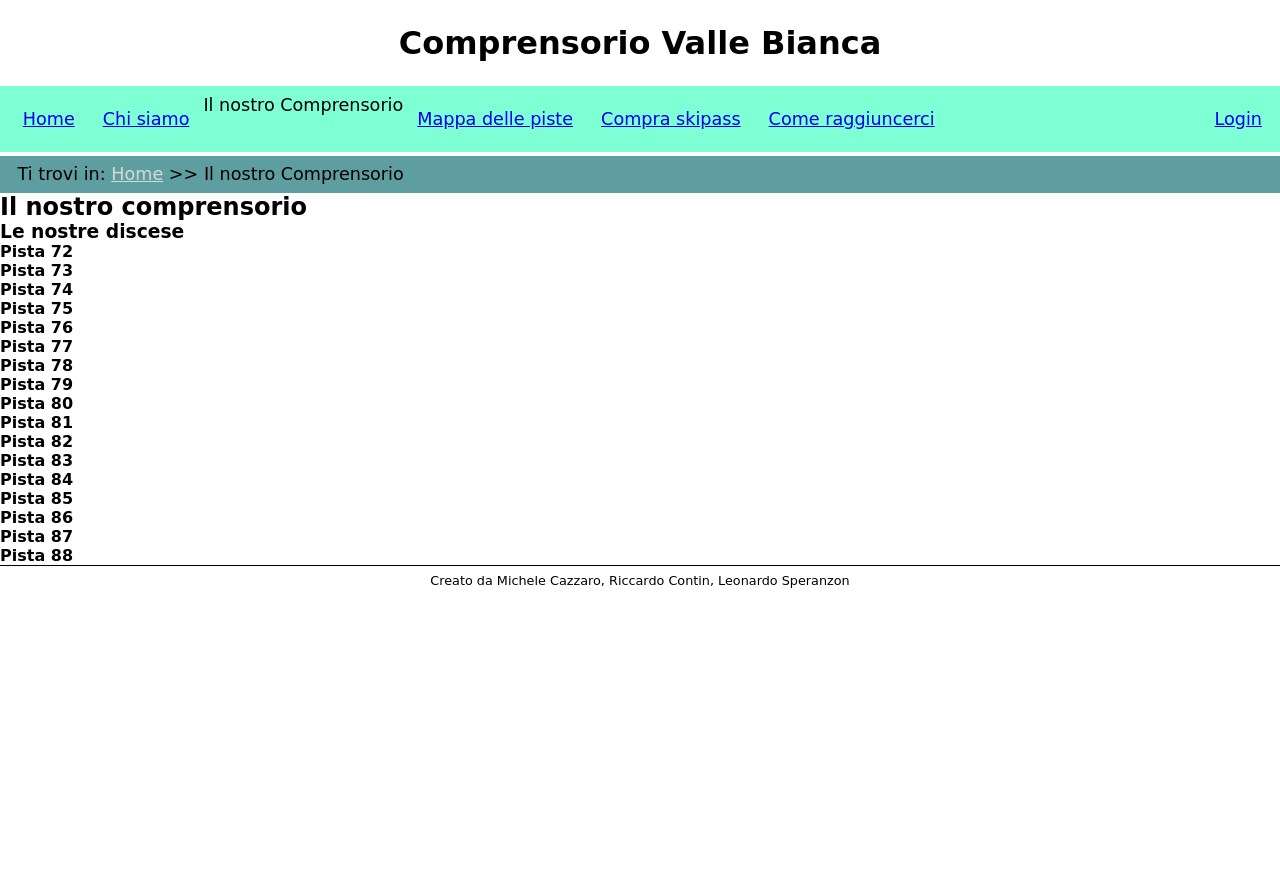
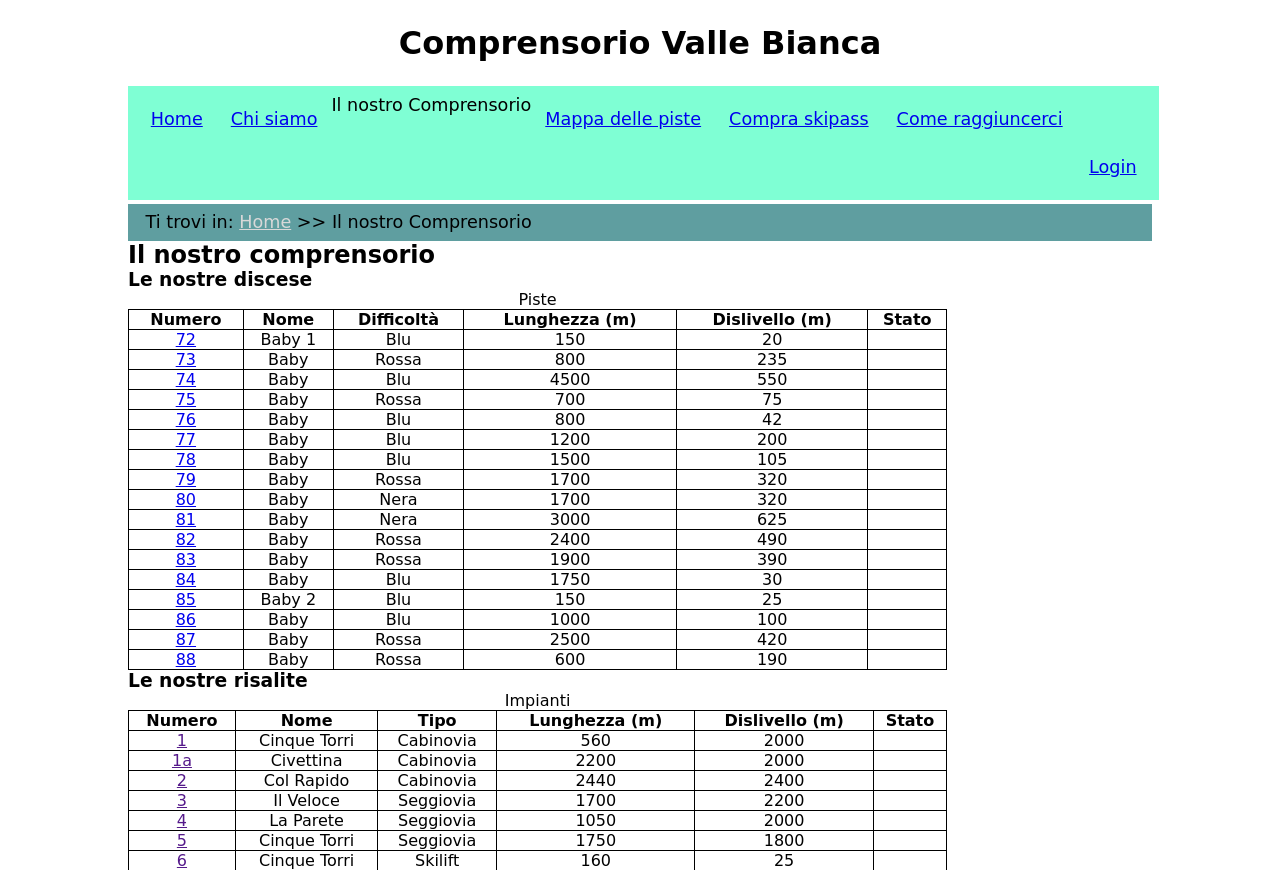
Before and after one commit to microtower00/tecweb-2021, a PHP site: page /comprensorio.html in a window 1280 px wide. Shown: the top 870 px of the page. Before the commit the page ends 588 px from the top, so only its background shows below. Run offline with PHP 8.4, Linux system fonts and the light colour scheme.

Commit message:
Aggiornato pagina comprensorio e buttato giù idea su dettagli piste

```diff
--- a/carrello.html
+++ b/carrello.html
@@ -24,7 +24,7 @@
                 <li><a href="mappa.html">Mappa delle piste</a></li>
                 <li><a href="shop.html">Compra skipass</a></li>
                 <li><a href="comeRaggiungerci.html">Come raggiuncerci</a></li>
-                <li class="right"><a href="#">Login</a></li>
+                <li class="right"><a href="login.html">Login</a></li>
             </ul>
         </nav>
         <!-- nav da riempire-->
--- a/chisiamo.html
+++ b/chisiamo.html
@@ -24,7 +24,7 @@
                 <li><a href="mappa.html">Mappa delle piste</a></li>
                 <li><a href="shop.html">Compra skipass</a></li>
                 <li><a href="comeRaggiungerci.html">Come raggiuncerci</a></li>
-                <li class="right"><a href="#">Login</a></li>
+                <li class="right"><a href="login.html">Login</a></li>
             </ul>
         </nav>
 
--- a/comeRaggiungerci.html
+++ b/comeRaggiungerci.html
@@ -24,7 +24,7 @@
                 <li><a href="mappa.html">Mappa delle piste</a></li>
                 <li><a href="shop.html">Compra skipass</a></li>
                 <li>Come raggiuncerci</li>
-                <li class="right"><a href="#">Login</a></li>
+                <li class="right"><a href="login.html">Login</a></li>
             </ul>
         </nav>
 
--- a/comprensorio.html
+++ b/comprensorio.html
@@ -38,74 +38,230 @@
 
         <h3>Le nostre discese</h3>
 
-        <article>
-            <a id="72"></a>
-            <h4>Pista 72</h4>
-        </article>
-        <article>
-            <a id="73"></a>
-            <h4>Pista 73</h4>
-        </article>
-        <article>
-            <a id="74"></a>
-            <h4>Pista 74</h4>
-        </article>
-        <article>
-            <a id="75"></a>
-            <h4>Pista 75</h4>
-        </article>
-        <article>
-            <a id="76"></a>
-            <h4>Pista 76</h4>
-        </article>
-        <article>
-            <a id="77"></a>
-            <h4>Pista 77</h4>
-        </article>
-        <article>
-            <a id="78"></a>
-            <h4>Pista 78</h4>
-        </article>
-        <article>
-            <a id="79"></a>
-            <h4>Pista 79</h4>
-        </article>
-        <article>
-            <a id="80"></a>
-            <h4>Pista 80</h4>
-        </article>
-        <article>
-            <a id="81"></a>
-            <h4>Pista 81</h4>
-        </article>
-        <article>
-            <a id="82"></a>
-            <h4>Pista 82</h4>
-        </article>
-        <article>
-            <a id="83"></a>
-            <h4>Pista 83</h4>
-        </article>
-        <article>
-            <a id="84"></a>
-            <h4>Pista 84</h4>
-        </article>
-        <article>
-            <a id="85"></a>
-            <h4>Pista 85</h4>
-        </article>
-        <article>
-            <a id="86"></a>
-            <h4>Pista 86</h4>
-        </article>
-        <article>
-            <a id="87"></a>
-            <h4>Pista 87</h4>
-        </article>
-        <article>
-            <a id="88"></a>
-            <h4>Pista 88</h4>
-        </article>
+        <table title="Piste">
+			<caption>Piste</caption>
+			<thead>
+				<tr>
+                    <th scope="col">Numero</th>
+					<th scope="col">Nome</th>
+					<th scope="col">Difficoltà</th>
+                    <th scope="col">Lunghezza (m)</th>
+                    <th scope="col">Dislivello (m)</th>
+                    <th scope="col">Stato</th>
+				</tr>
+			</thead>
+			<tbody>
+				<tr>
+                    <td><a href="dettagli.html#72">72</a></td>
+                    <td>Baby 1</td>
+                    <td>Blu</td>
+                    <td>150</td>
+                    <td>20</td>
+                    <td></td>
+                </tr>
+                <tr>
+                    <td><a href="dettagli.html#73">73</a></td>
+                    <td>Baby</td>
+                    <td>Rossa</td>
+                    <td>800</td>
+                    <td>235</td>
+                    <td></td>
+                </tr>
+                <tr>
+                    <td><a href="dettagli.html#74">74</a></td>
+                    <td>Baby</td>
+                    <td>Blu</td>
+                    <td>4500</td>
+                    <td>550</td>
+                    <td></td>
+                </tr>
+                <tr>
+                    <td><a href="dettagli.html#75">75</a></td>
+                    <td>Baby</td>
+                    <td>Rossa</td>
+                    <td>700</td>
+                    <td>75</td>
+                    <td></td>
+                </tr>
+                <tr>
+                    <td><a href="dettagli.html#76">76</a></td>
+                    <td>Baby</td>
+                    <td>Blu</td>
+                    <td>800</td>
+                    <td>42</td>
+                    <td></td>
+                </tr>
+                <tr>
+                    <td><a href="dettagli.html#77">77</a></td>
+                    <td>Baby</td>
+                    <td>Blu</td>
+                    <td>1200</td>
+                    <td>200</td>
+                    <td></td>
+                </tr>
+                <tr>
+                    <td><a href="dettagli.html#78">78</a></td>
+                    <td>Baby</td>
+                    <td>Blu</td>
+                    <td>1500</td>
+                    <td>105</td>
+                    <td></td>
+                </tr>
+                <tr>
+                    <td><a href="dettagli.html#79">79</a></td>
+                    <td>Baby</td>
+                    <td>Rossa</td>
+                    <td>1700</td>
+                    <td>320</td>
+                    <td></td>
+                </tr>
+                <tr>
+                    <td><a href="dettagli.html#80">80</a></td>
+                    <td>Baby</td>
+                    <td>Nera</td>
+                    <td>1700</td>
+                    <td>320</td>
+                    <td></td>
+                </tr>
+                <tr>
+                    <td><a href="dettagli.html#81">81</a></td>
+                    <td>Baby</td>
+                    <td>Nera</td>
+                    <td>3000</td>
+                    <td>625</td>
+                    <td></td>
+                </tr>
+                <tr>
+                    <td><a href="dettagli.html#82">82</a></td>
+                    <td>Baby</td>
+                    <td>Rossa</td>
+                    <td>2400</td>
+                    <td>490</td>
+                    <td></td>
+                </tr>
+                <tr>
+                    <td><a href="dettagli.html#83">83</a></td>
+                    <td>Baby</td>
+                    <td>Rossa</td>
+                    <td>1900</td>
+                    <td>390</td>
+                </tr>
+                <tr>
+                    <td><a href="dettagli.html#84">84</a></td>
+                    <td>Baby</td>
+                    <td>Blu</td>
+                    <td>1750</td>
+                    <td>30</td>
+                    <td></td>
+                </tr>
+                <tr>
+                    <td><a href="dettagli.html#85">85</a></td>
+                    <td>Baby 2</td>
+                    <td>Blu</td>
+                    <td>150</td>
+                    <td>25</td>
+                    <td></td>
+                </tr>
+                <tr>
+                    <td><a href="dettagli.html#86">86</a></td>
+                    <td>Baby</td>
+                    <td>Blu</td>
+                    <td>1000</td>
+                    <td>100</td>
+                    <td></td>
+                </tr>
+                <tr>
+                    <td><a href="dettagli.html#87">87</a></td>
+                    <td>Baby</td>
+                    <td>Rossa</td>
+                    <td>2500</td>
+                    <td>420</td>
+                    <td></td>
+                </tr>
+                <tr>
+                    <td><a href="dettagli.html#88">88</a></td>
+                    <td>Baby</td>
+                    <td>Rossa</td>
+                    <td>600</td>
+                    <td>190</td>
+                    <td></td>
+                </tr>
+			</tbody>
+		</table>
+
+        <h3>Le nostre risalite</h3>
+
+        <table title="Impianti">
+			<caption>Impianti</caption>
+			<thead>
+				<tr>
+                    <th scope="col">Numero</th>
+                    <th scope="col">Nome</th>
+					<th scope="col">Tipo</th>
+                    <th scope="col">Lunghezza (m)</th>
+                    <th scope="col">Dislivello (m)</th>
+                    <th scope="col">Stato</th>
+				</tr>
+			</thead>
+			<tbody>
+				<tr>
+                    <td><a href="">1</a></td>
+                    <td>Cinque Torri</td>
+                    <td>Cabinovia</td>
+                    <td>560</td>
+                    <td>2000</td>
+                    <td></td>
+                </tr>
+                <tr>
+                    <td><a href="">1a</a></td>
+                    <td>Civettina</td>
+                    <td>Cabinovia</td>
+                    <td>2200</td>
+                    <td>2000</td>
+                    <td></td>
+                </tr>
+                <tr>
+                    <td><a href="">2</a></td>
+                    <td>Col Rapido</td>
+                    <td>Cabinovia</td>
+                    <td>2440</td>
+                    <td>2400</td>
+                    <td></td>
+                </tr>
+                <tr>
+                    <td><a href="">3</a></td>
+                    <td>Il Veloce</td>
+                    <td>Seggiovia</td>
+                    <td>1700</td>
+                    <td>2200</td>
+                    <td></td>
+                </tr>
+                <tr>
+                    <td><a href="">4</a></td>
+                    <td>La Parete</td>
+                    <td>Seggiovia</td>
+                    <td>1050</td>
+                    <td>2000</td>
+                    <td></td>
+                </tr>
+                <tr>
+                    <td><a href="">5</a></td>
+                    <td>Cinque Torri</td>
+                    <td>Seggiovia</td>
+                    <td>1750</td>
+                    <td>1800</td>
+                    <td></td>
+                </tr>
+                <tr>
+                    <td><a href="">6</a></td>
+                    <td>Cinque Torri</td>
+                    <td>Skilift</td>
+                    <td>160</td>
+                    <td>25</td>
+                    <td></td>
+                </tr>
+			</tbody>
+		</table>
 
     </div>
 
--- a/index.html
+++ b/index.html
@@ -18,13 +18,13 @@
     <div id="sticky">
         <nav id="menu">
             <ul>
-                <li><a href="#">Home</a></li>
+                <li>Home</li>
                 <li><a href="chisiamo.html">Chi siamo</a></li>
                 <li><a href="comprensorio.html">Il nostro Comprensorio</a></li>
                 <li><a href="mappa.html">Mappa delle piste</a></li>
                 <li><a href="shop.html">Compra skipass</a></li>
                 <li><a href="comeRaggiungerci.html">Come raggiuncerci</a></li>
-                <li class="right"><a href="login.php">Login</a></li>
+                <li class="right"><a href="login.html">Login</a></li>
             </ul>
         </nav>
         <!-- nav da riempire-->
--- a/shop.html
+++ b/shop.html
@@ -24,7 +24,7 @@
                 <li><a href="mappa.html">Mappa delle piste</a></li>
                 <li>Compra skipass</li>
                 <li><a href="comeRaggiungerci.html">Come raggiuncerci</a></li>
-                <li class="right"><a href="#">Login</a></li>
+                <li class="right"><a href="login.html">Login</a></li>
             </ul>
         </nav>
         <!-- nav da riempire-->
--- a/style.css
+++ b/style.css
@@ -7,7 +7,7 @@ html{
 	font-size: 100%;
 	font-family: "Comic Sans MS", cursive, sans-serif;
 	margin: auto;
-	/*max-width: 1024px;*/
+	max-width: 1024px;
 }
 
 header{
@@ -65,6 +65,33 @@ header{
 	color: #F2F5A9;
 }
 
+table, th, td{
+	border: 1px solid black;
+	border-collapse: collapse;
+	text-align: center;
+}
+
+table{
+	width: 80%;
+}
+
+article h4{
+	border: 1px solid black;
+	padding: 0.5em;
+	font-size: 1.1em;
+}
+
+article div{
+	border: 1px solid #000;
+	border-top: none;
+	padding: 0.5em;
+	margin-bottom: 1em;
+}
+
+article div .descrizione{
+	margin-left: 25%;
+}
+
 footer{
 	clear: both;
 	text-align: center;
```
Also changed, not shown: dettagli.html (added, +269 -0 lines), mappa.html (+19 -19 lines).
